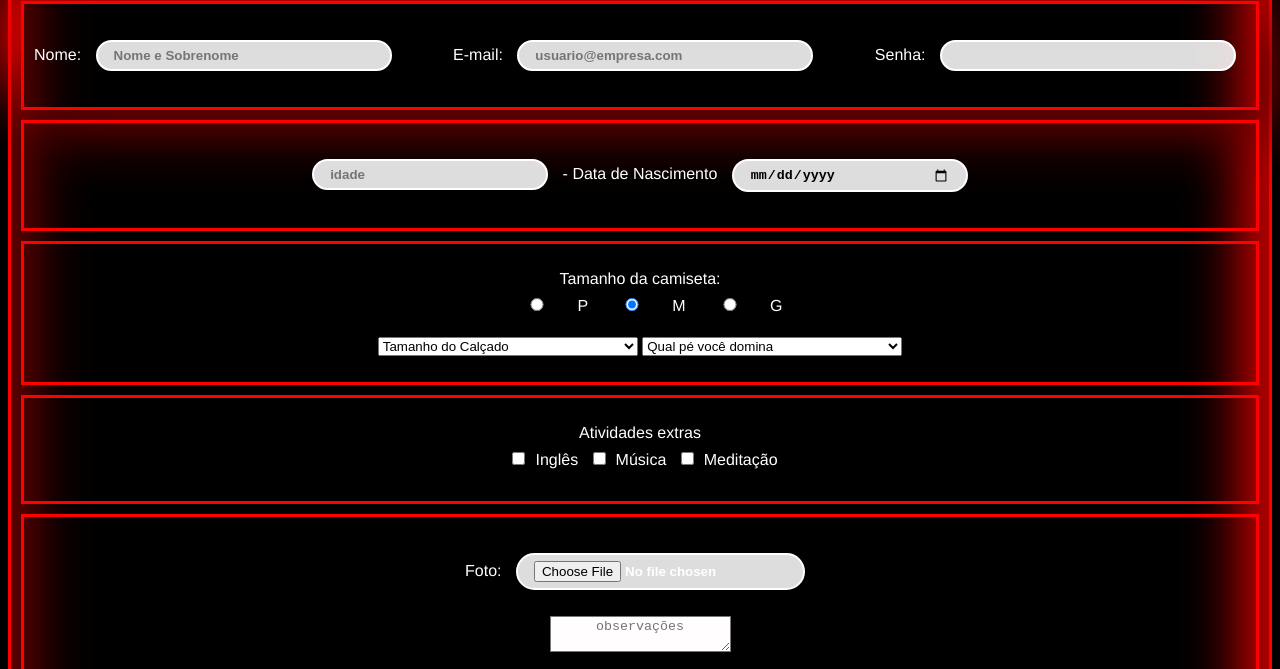
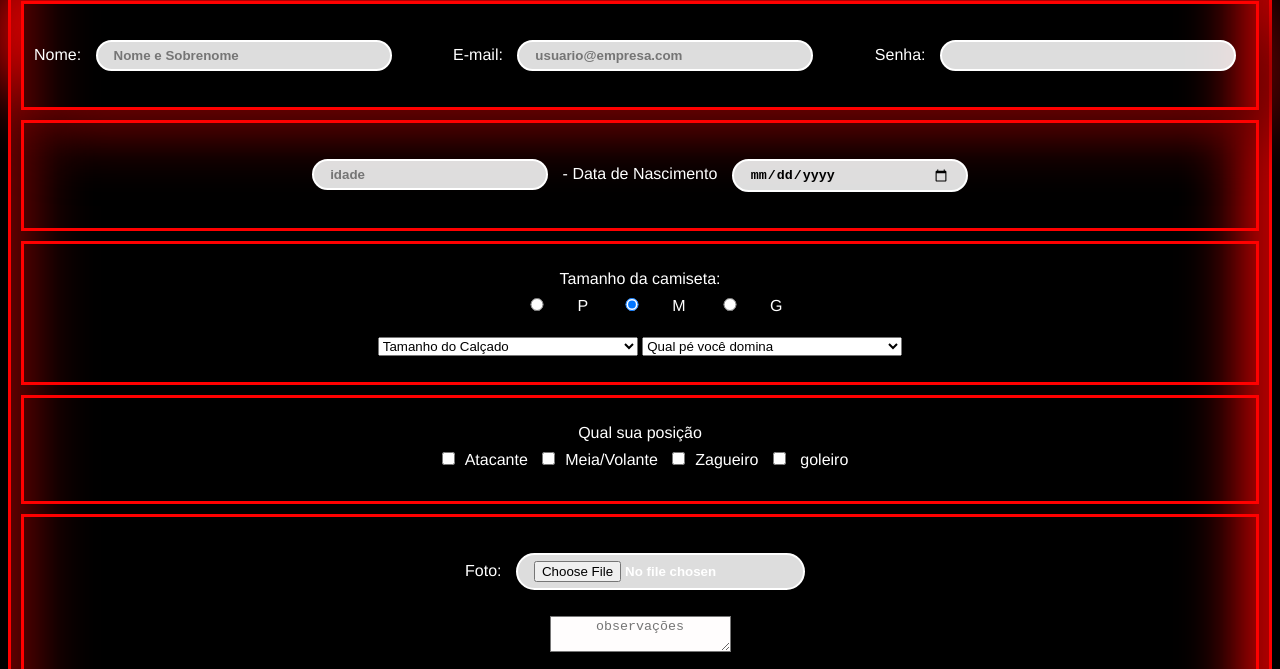
Before and after one commit to Nathy019/formulario-css, a plain HTML site: page formulario.html in a window 1280 px wide. Shown: the part 124-793 px from the top of the page. Drawn offline with Linux system fonts and the light colour scheme.

Commit message:
Update formulario.html

```diff
--- a/formulario.html
+++ b/formulario.html
@@ -58,10 +58,11 @@
     </div>
     <div id="att">
         <p>
-                <legend>Atividades extras</legend>
-                <input id="submeio" type="checkbox" value="ing">Inglês
-                <input id="submeio" type="checkbox" value="mus">Música
-                <input id="submeio" type="checkbox" value="med">Meditação
+                <legend>Qual sua posição</legend>
+                <input id="submeio" type="checkbox" value="atq">Atacante
+                <input id="submeio" type="checkbox" value="meio">Meia/Volante
+                <input id="submeio" type="checkbox" value="zaga">Zagueiro
+                <input id="submeio" type="checkbox" value="gol"> goleiro
         </p>
     </div>
         <div class="fim">
```
